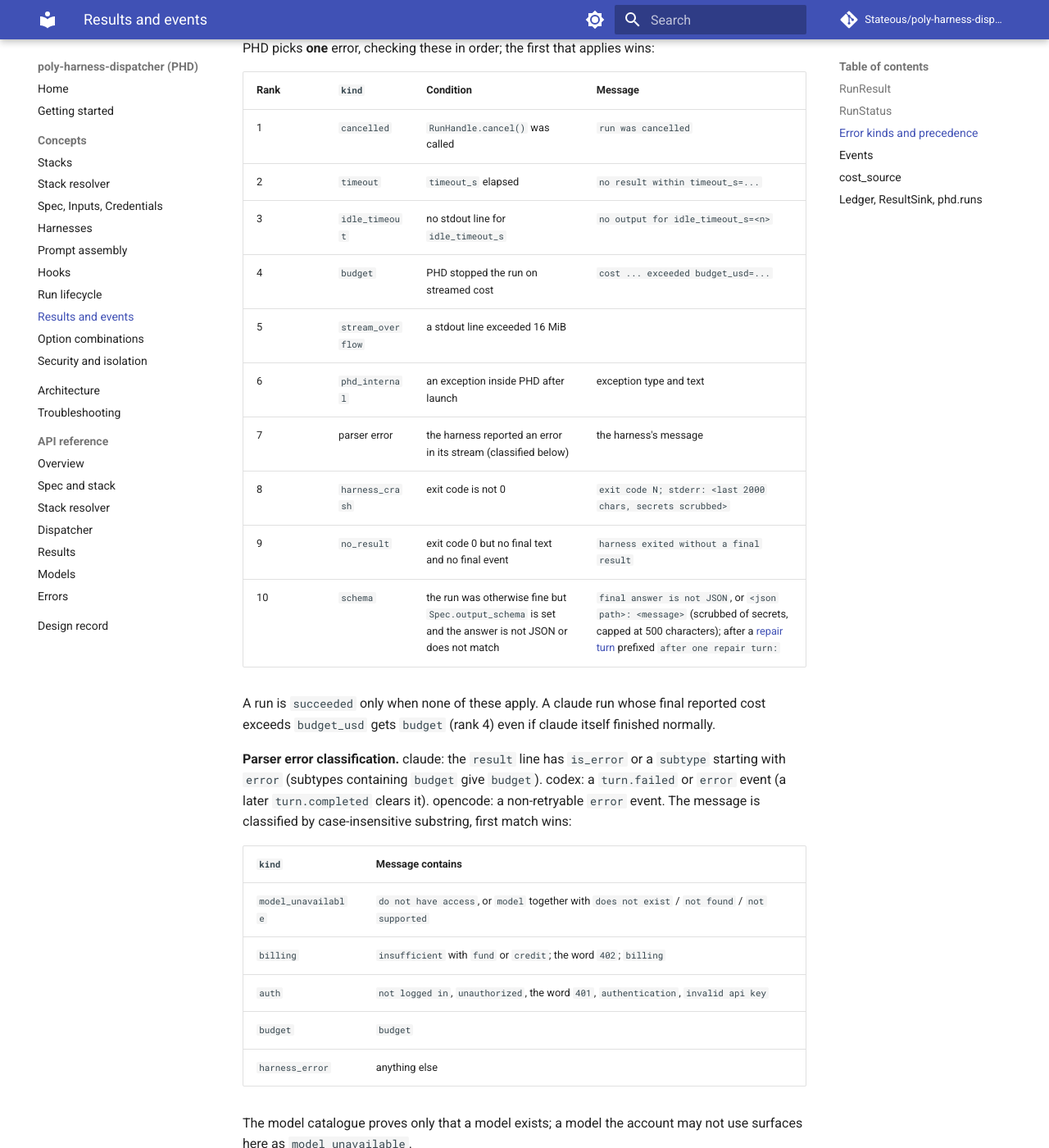
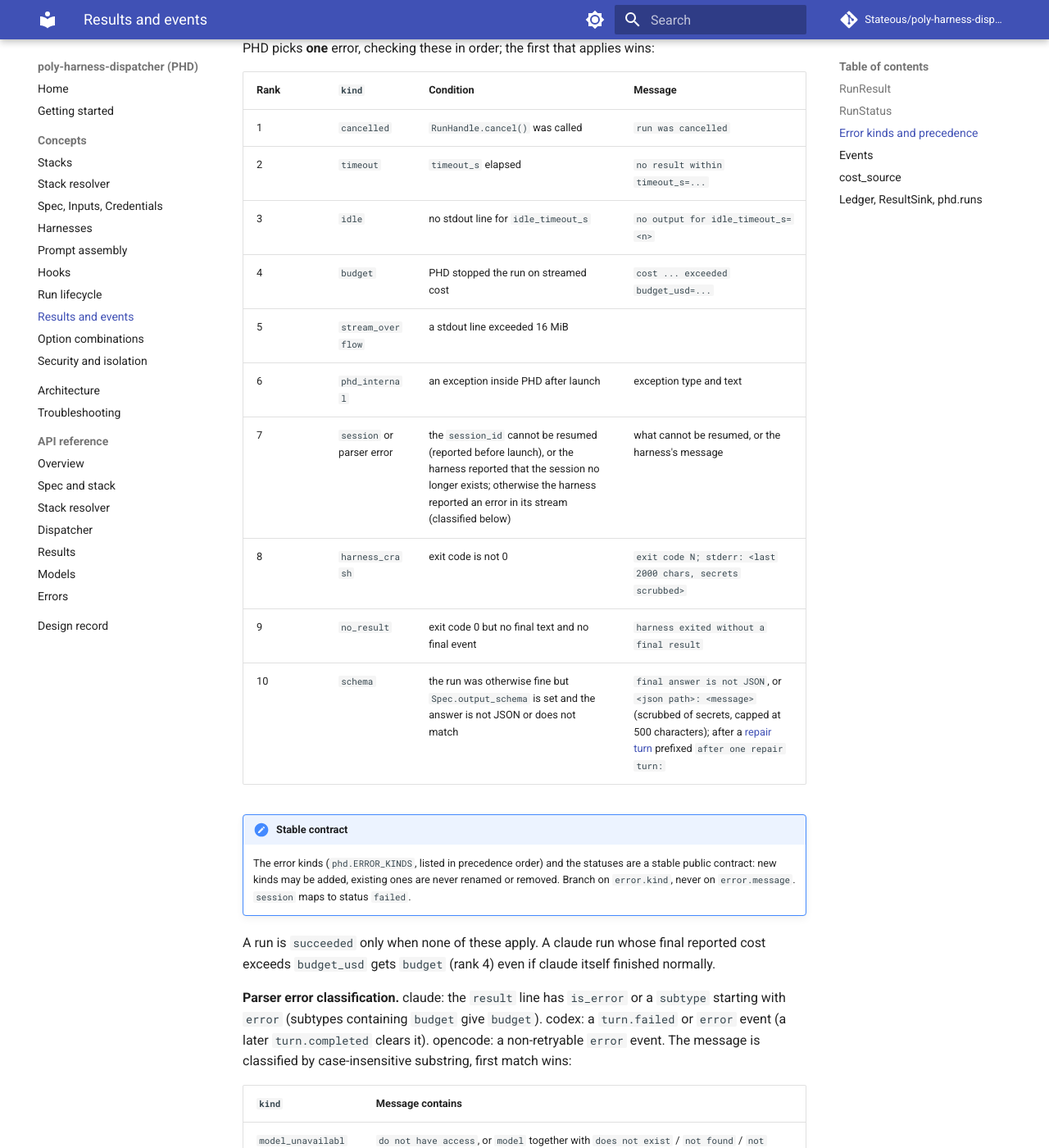
Before and after one commit to StateousLabs/poly-harness-dispatcher, an MkDocs documentation site: the page built from docs/concepts/results-and-events.md, in a window 1280 px wide and 1400 px high, scrolled down 3121 px. Shown: the whole window at 82% size. Built offline with MkDocs 1.6.1 and Material for MkDocs 9.7.7, drawn with Linux system fonts in a browser that asks for light colours; comment, search, counter and statistics services are not loaded.

Commit message:
Stable error kinds: rename idle_timeout to idle, add session, export ERROR_KINDS
Co-Authored-By: Claude Sonnet 5.5 <noreply@anthropic.com>
Claude-Session: https://claude.ai/code/session_013Y5zqw3Gd7dFuxyoGDVHGQ

```diff
--- a/docs/concepts/results-and-events.md
+++ b/docs/concepts/results-and-events.md
@@ -53,7 +53,7 @@ exception is an interrupted pump task (see [Run lifecycle](run-lifecycle.md#how-
 |---|---|
 | `succeeded` | `error is None` |
 | `cancelled` | `error.kind == "cancelled"` |
-| `timed_out` | `error.kind` is `timeout` or `idle_timeout` |
+| `timed_out` | `error.kind` is `timeout` or `idle` |
 | `budget_exceeded` | `error.kind == "budget"` |
 | `auth_failed` | `error.kind == "auth"` |
 | `failed` | any other error kind |
@@ -66,14 +66,19 @@ PHD picks **one** error, checking these in order; the first that applies wins:
 |---|---|---|---|
 | 1 | `cancelled` | `RunHandle.cancel()` was called | `run was cancelled` |
 | 2 | `timeout` | `timeout_s` elapsed | `no result within timeout_s=...` |
-| 3 | `idle_timeout` | no stdout line for `idle_timeout_s` | `no output for idle_timeout_s=<n>` |
+| 3 | `idle` | no stdout line for `idle_timeout_s` | `no output for idle_timeout_s=<n>` |
 | 4 | `budget` | PHD stopped the run on streamed cost | `cost ... exceeded budget_usd=...` |
 | 5 | `stream_overflow` | a stdout line exceeded 16 MiB | |
 | 6 | `phd_internal` | an exception inside PHD after launch | exception type and text |
-| 7 | parser error | the harness reported an error in its stream (classified below) | the harness's message |
+| 7 | `session` or parser error | the `session_id` cannot be resumed (reported before launch), or the harness reported that the session no longer exists; otherwise the harness reported an error in its stream (classified below) | what cannot be resumed, or the harness's message |
 | 8 | `harness_crash` | exit code is not 0 | `exit code N; stderr: <last 2000 chars, secrets scrubbed>` |
 | 9 | `no_result` | exit code 0 but no final text and no final event | `harness exited without a final result` |
 | 10 | `schema` | the run was otherwise fine but `Spec.output_schema` is set and the answer is not JSON or does not match | `final answer is not JSON`, or `<json path>: <message>` (scrubbed of secrets, capped at 500 characters); after a [repair turn](run-lifecycle.md#schema-repair-turn) prefixed `after one repair turn: ` |
+
+!!! note "Stable contract"
+    The error kinds (`phd.ERROR_KINDS`, listed in precedence order) and the statuses are a stable public contract:
+    new kinds may be added, existing ones are never renamed or removed. Branch on `error.kind`, never on
+    `error.message`. `session` maps to status `failed`.
 
 A run is `succeeded` only when none of these apply. A claude run whose final reported cost exceeds `budget_usd`
 gets `budget` (rank 4) even if claude itself finished normally.
--- a/src/phd/__init__.py
+++ b/src/phd/__init__.py
@@ -7,13 +7,13 @@ from .errors import (CwdNotFound, EmptyTask, HarnessNotInstalled, HookUnsupporte
                      NotResumable, PhdError, StackConflict, StackFetchError, StackIncompatible,
                      StackInvalid, StackNotFound, UnknownHarness, UnsafeAutonomy, UnsupportedFeature)
 from .harnesses import ModelCatalog
-from .results import Event, LocalLedger, ResultSink, RunError, RunResult, RunStatus, Usage
+from .results import ERROR_KINDS, Event, LocalLedger, ResultSink, RunError, RunResult, RunStatus, Usage
 from .spec import Credentials, HookDef, Inputs, Spec, Stack, StoreEntry
 
 __version__ = "0.1.0"
 
 __all__ = [
-    "Credentials", "CwdNotFound", "Dispatcher", "EmptyTask", "Event", "HarnessNotInstalled", "HookDef",
+    "ERROR_KINDS", "Credentials", "CwdNotFound", "Dispatcher", "EmptyTask", "Event", "HarnessNotInstalled", "HookDef",
     "HookUnsupported", "InputNotFound", "Inputs", "InvalidRunsRoot", "InvalidSpec", "LocalLedger",
     "MissingCredentials", "MissingSecret", "ModelCatalog", "ModelNotSupported", "NotResumable", "PhdError",
     "ResultSink", "RunError", "RunHandle", "RunResult", "RunStatus", "Spec", "Stack", "StackConflict",
```
Also changed, not shown: docs/concepts/combinations.md (+2 -2 lines), docs/concepts/run-lifecycle.md (+2 -2 lines), docs/concepts/spec-and-inputs.md (+1 -1 lines), docs/reference/results.md (+2 -2 lines), docs/troubleshooting.md (+2 -1 lines), 6 other files.
